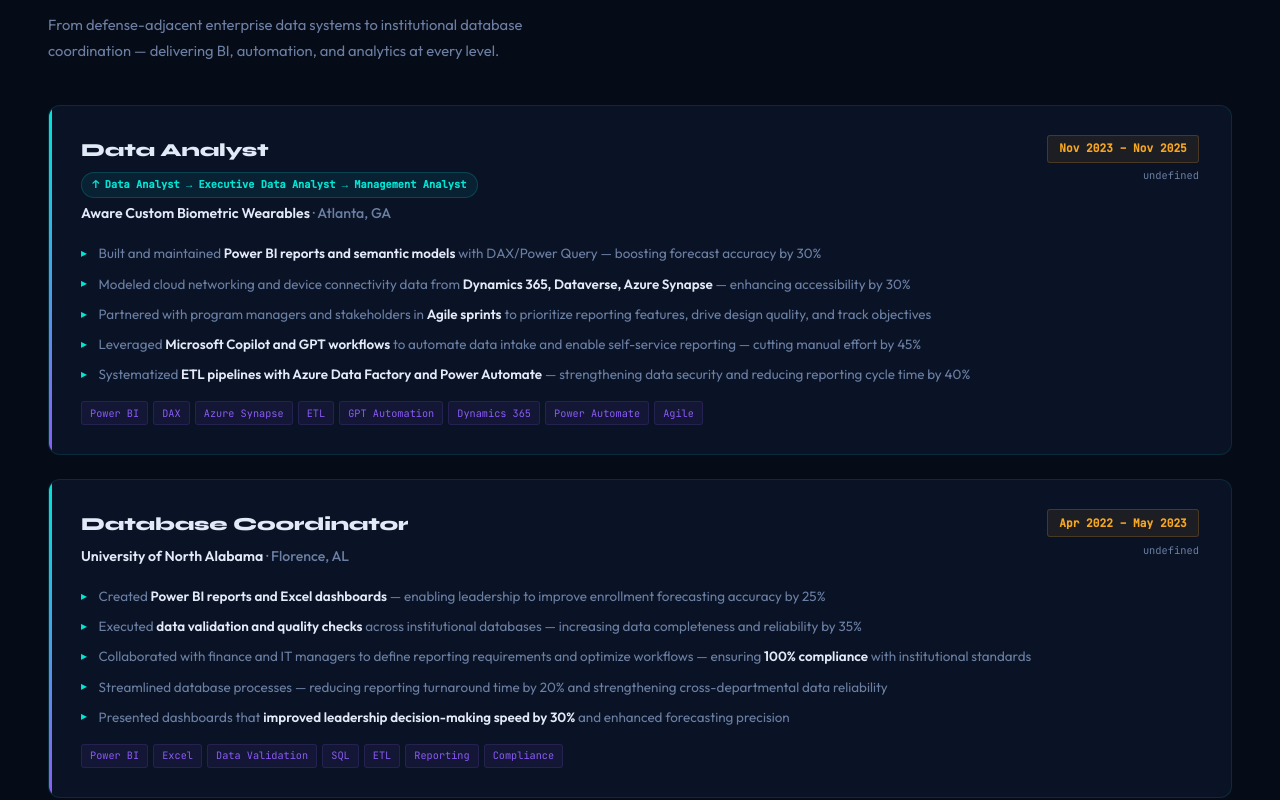
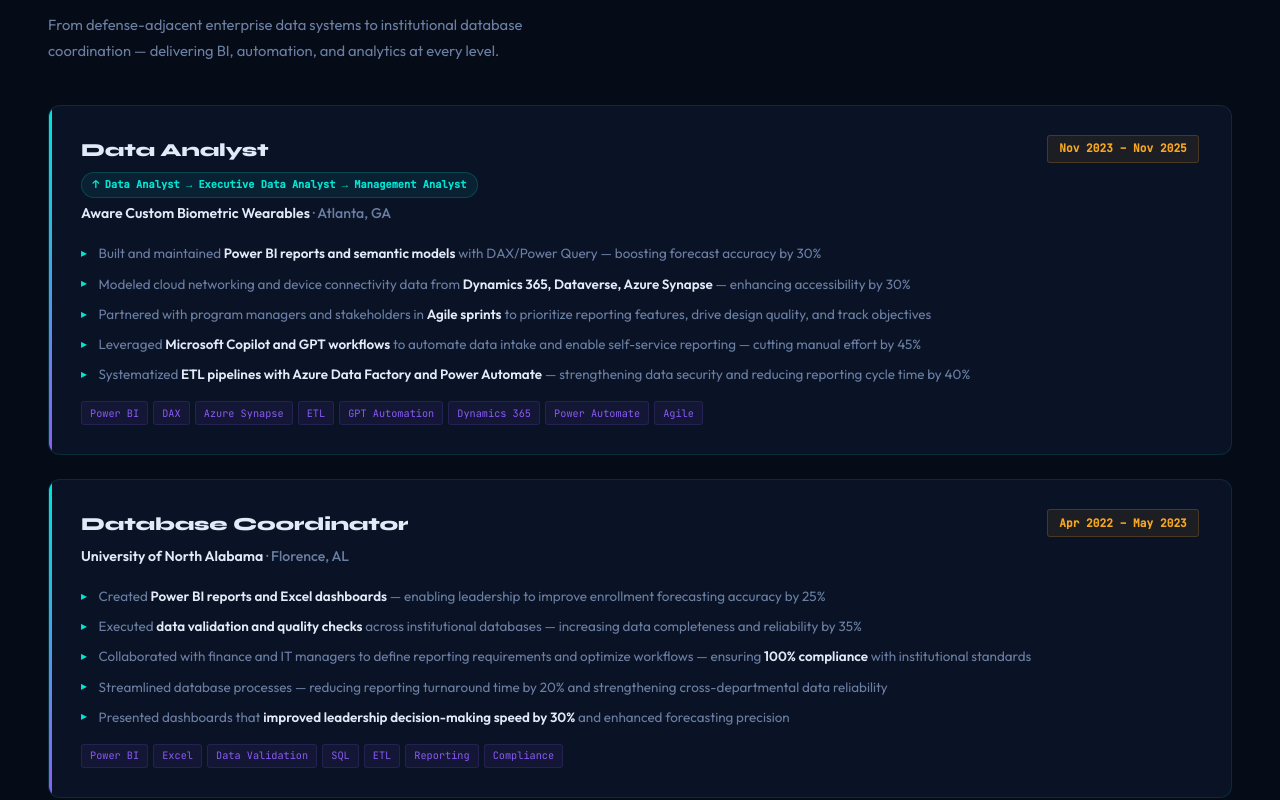
Before and after one commit to Ankitbharti2834/Ankitbharti2834.github.io, a plain HTML site: page index.html in a window 1280 px wide. Shown: the part 1200-2000 px from the top of the page. Drawn offline with Linux system fonts and the light colour scheme; animation ran at ten frames a second.

Commit message:
Update index.html

```diff
--- a/index.html
+++ b/index.html
@@ -923,8 +923,7 @@
         </div>
         <div class="exp-meta">
           <div class="exp-date">${e.date}</div>
-          <div class="exp-type">${e.type}</div>
-        </div>
+      </div>
       </div>
       <ul class="exp-bullets">${e.bullets.map(b=>`<li>${b}</li>`).join('')}</ul>
       <div class="exp-tags">${e.tags.map(t=>`<span class="exp-tag">${t}</span>`).join('')}</div>
```
